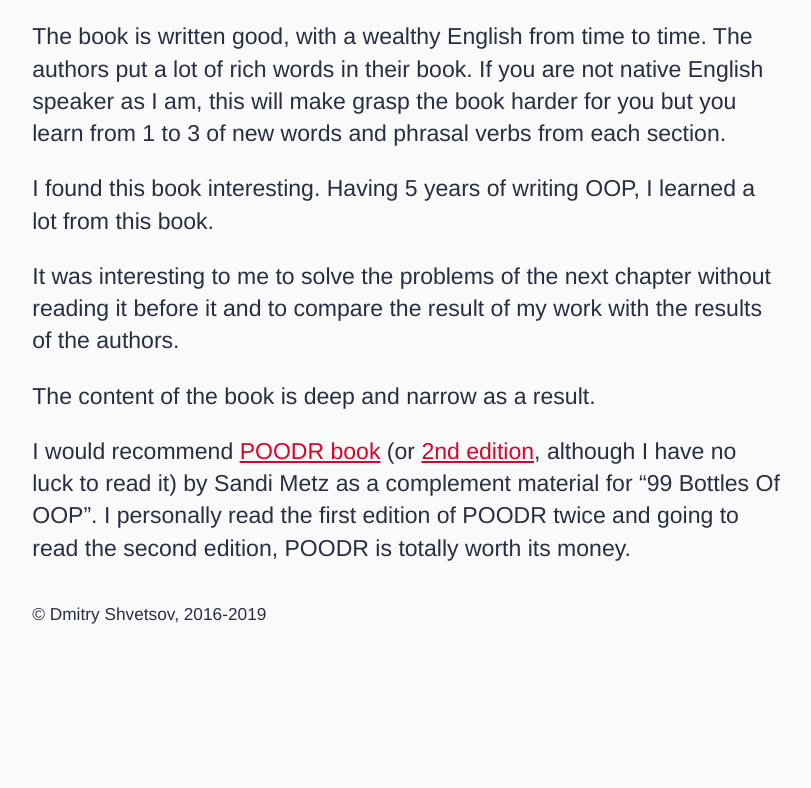
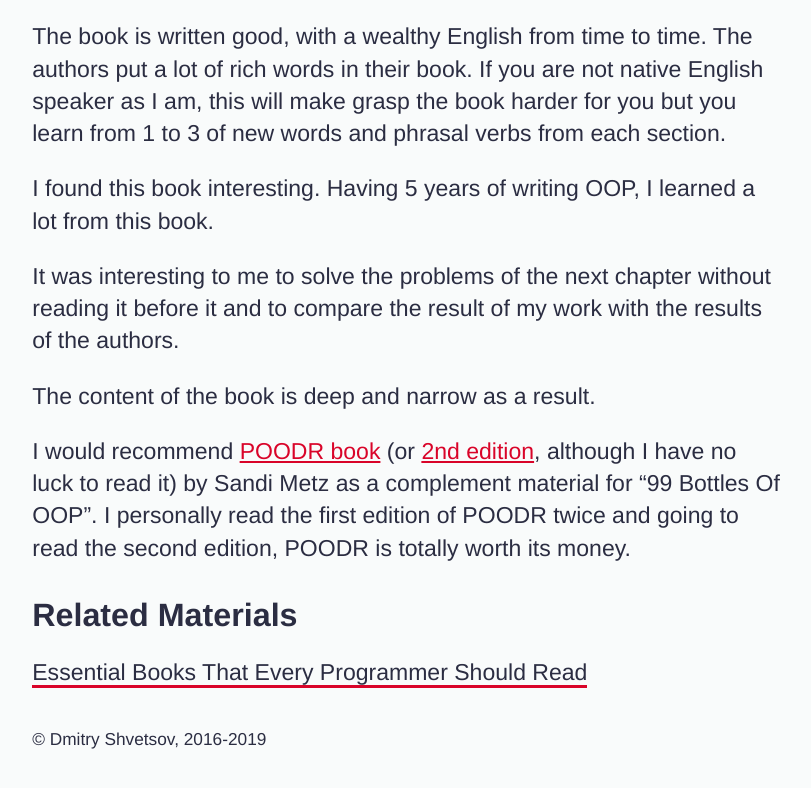
Before and after one commit to dmshvetsov/iamdidev.github.io, a Gatsby site: page /blog/tech/2019-03-11-99-bottles-of-oop/ in a window 1280 px wide. Shown: the part 3002-3790 px from the top of the page, without its empty margins (0-811 px from the left). Before the commit the page ends 3699 px from the top, so only its background shows below. Built offline with nearby package versions, Linux system fonts and the light colour scheme; Gatsby itself is replaced by a stand-in of ours; some packages are replaced by stand-ins of ours.

Commit message:
Add related links to 99 bottles of OOP article

```diff
--- a/content/blog/tech/2019-03-11-99-bottles-of-oop.md
+++ b/content/blog/tech/2019-03-11-99-bottles-of-oop.md
@@ -1,7 +1,11 @@
 ---
 title: 99 Bottles of Object Oriented Programming
+date: 2019-03-11
 description: Book review of “99 Bottle of OOP” by Sandi Metz and Katrina Owen
-date: 2019-03-11
+related:
+  -
+    title: "Essential Books That Every Programmer Should Read"
+    url: "/blog/tech/2019-02-11-essential-books-that-every-programmer-should-read/"
 ---
 
 [The book](https://www.sandimetz.com/99bottles).
```
Also changed, not shown: content/blog/tech/2017-01-30-an-alternative-to-rails-before-action.md (line endings or trailing spaces).
